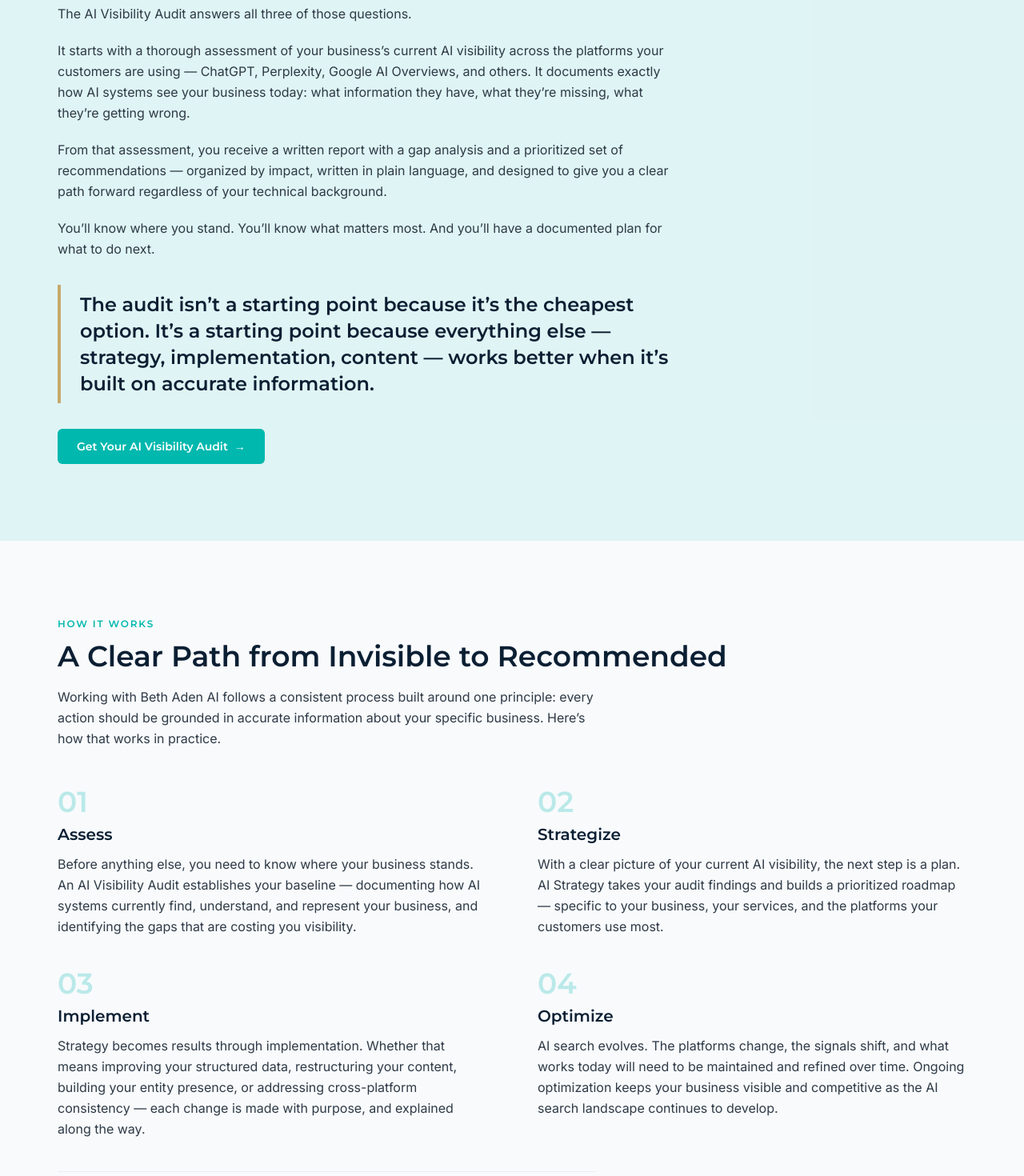
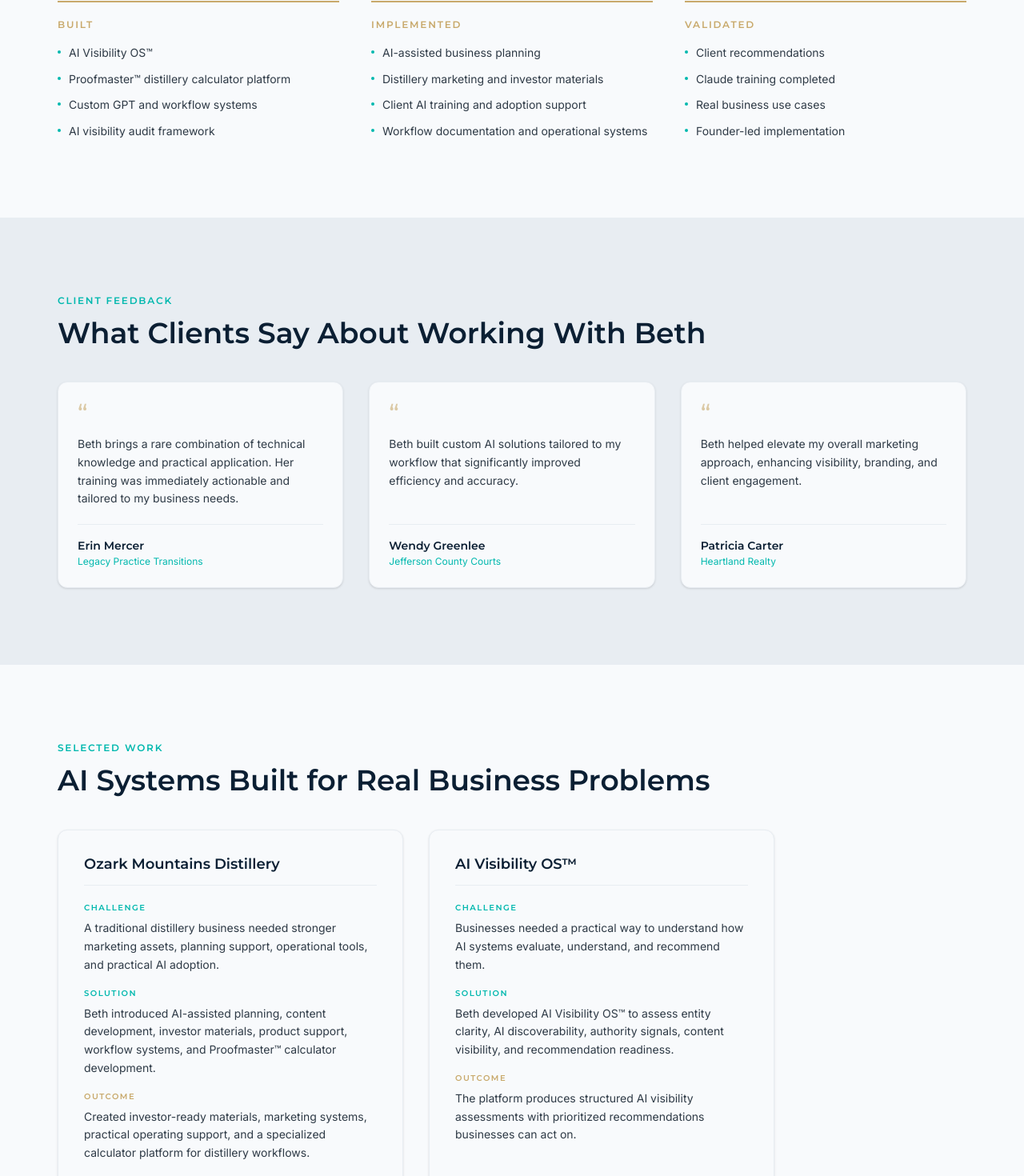
Before and after one commit to SheilaAden/bethadenai-com, a Next.js app: page / in a window 1280 px wide. Shown: the part 6840-8310 px from the top of the page at 80% size. Built offline with nearby package versions, Linux system fonts and the light colour scheme.

Commit message:
feat: add testimonials credentials and proof sections

```diff
--- a/app/about/page.tsx
+++ b/app/about/page.tsx
@@ -153,6 +153,16 @@
     answer:
       "Start with an AI Visibility Audit. It's the right first step for almost every business I work with because it gives us both a documented, specific picture of where you stand — which makes every conversation after it more useful. Whether you move from the audit to strategy, to implementation, or choose to handle the recommendations yourself, you'll leave with something concrete and actionable.\n\nIf you're not sure whether an audit is the right fit, reach out through the contact page. I review every inquiry personally and will tell you honestly whether it's the right starting point for your situation.",
   },
+]
+
+const credentials = [
+  'Completed Introduction to Claude Cowork',
+  'Completed Claude Code 101',
+  'Completed Claude 101',
+  'Creator of AI Visibility OS™',
+  'Creator of Beth Aden AI Visibility Framework™',
+  'Builder of custom GPTs, AI workflows, and business systems',
+  'Practical AI adoption and workflow strategist',
 ]
 
 /* ─────────────────────────────────────────────
@@ -389,6 +399,34 @@
         </Container>
       </Section>
 
+      {/* ── Credentials & Applied AI Training ── */}
+      <Section background="silver">
+        <Container>
+          <div className="max-w-3xl">
+            <SectionLabel>Applied AI Training</SectionLabel>
+            <h2 className="font-heading font-semibold text-3xl md:text-4xl text-navy mt-2 mb-2">
+              Credentials &amp; Applied AI Training
+            </h2>
+            <div className="w-10 h-[2px] bg-gold/60 mb-6" aria-hidden="true" />
+            <ul className="space-y-3 mb-8">
+              {credentials.map((item) => (
+                <li key={item} className="flex items-start gap-3">
+                  <span className="flex-shrink-0 w-1.5 h-1.5 rounded-full bg-gold/60 mt-1.5" aria-hidden="true" />
+                  <span className="text-base text-graphite leading-relaxed">{item}</span>
+                </li>
+              ))}
+            </ul>
+            <div className="border-l-4 border-gold/40 pl-5 py-1">
+              <p className="text-base text-graphite leading-relaxed">
+                Beth&rsquo;s work combines applied AI training with hands-on implementation across
+                visibility strategy, workflow systems, custom GPTs, business operations, and
+                practical AI adoption for non-technical business owners.
+              </p>
+            </div>
+          </div>
+        </Container>
+      </Section>
+
       {/* ── SECTION 5: Why AI Visibility Matters ── */}
       <Section background="navy">
         <Container>
--- a/app/page.tsx
+++ b/app/page.tsx
@@ -169,6 +169,75 @@
     question: 'Where should I start?',
     answer:
       'Start with an AI Visibility Audit. It\'s the most efficient first step because everything else — strategy, implementation, content — is more effective when it\'s built on accurate information about how AI systems currently see your specific business. The audit tells you exactly where you stand and what to prioritize. From there, you\'ll know what kind of help you need and in what order.',
+  },
+]
+
+const proofColumns = [
+  {
+    title: 'Built',
+    items: [
+      'AI Visibility OS™',
+      'Proofmaster™ distillery calculator platform',
+      'Custom GPT and workflow systems',
+      'AI visibility audit framework',
+    ],
+  },
+  {
+    title: 'Implemented',
+    items: [
+      'AI-assisted business planning',
+      'Distillery marketing and investor materials',
+      'Client AI training and adoption support',
+      'Workflow documentation and operational systems',
+    ],
+  },
+  {
+    title: 'Validated',
+    items: [
+      'Client recommendations',
+      'Claude training completed',
+      'Real business use cases',
+      'Founder-led implementation',
+    ],
+  },
+]
+
+// Rick Aden — DO NOT PUBLISH until quote receives final approval from Rick.
+// {
+//   quote: "Beth introduced me to practical AI tools for the distillery business, helping turn ideas into marketing materials, investor resources, product planning, and the Proofmaster calculator platform.",
+//   name: "Rick Aden",
+//   context: "Ozark Mountains Distillery",
+// },
+const testimonials = [
+  {
+    quote: 'Beth brings a rare combination of technical knowledge and practical application. Her training was immediately actionable and tailored to my business needs.',
+    name: 'Erin Mercer',
+    context: 'Legacy Practice Transitions',
+  },
+  {
+    quote: 'Beth built custom AI solutions tailored to my workflow that significantly improved efficiency and accuracy.',
+    name: 'Wendy Greenlee',
+    context: 'Jefferson County Courts',
+  },
+  {
+    quote: 'Beth helped elevate my overall marketing approach, enhancing visibility, branding, and client engagement.',
+    name: 'Patricia Carter',
+    context: 'Heartland Realty',
+  },
+]
+
+const caseStudies = [
+  {
+    title: 'Ozark Mountains Distillery',
+    challenge: 'A traditional distillery business needed stronger marketing assets, planning support, operational tools, and practical AI adoption.',
+    solution: 'Beth introduced AI-assisted planning, content development, investor materials, product support, workflow systems, and Proofmaster™ calculator development.',
+    outcome: 'Created investor-ready materials, marketing systems, practical operating support, and a specialized calculator platform for distillery workflows.',
+  },
+  {
+    title: 'AI Visibility OS™',
+    challenge: 'Businesses needed a practical way to understand how AI systems evaluate, understand, and recommend them.',
+    solution: 'Beth developed AI Visibility OS™ to assess entity clarity, AI discoverability, authority signals, content visibility, and recommendation readiness.',
+    outcome: 'The platform produces structured AI visibility assessments with prioritized recommendations businesses can act on.',
   },
 ]
 
@@ -650,6 +719,104 @@
         </Container>
       </Section>
 
+      {/* ── Proof & Results ── */}
+      <Section background="white">
+        <Container>
+          <SectionLabel>Proof &amp; Results</SectionLabel>
+          <h2 className="font-heading font-semibold text-3xl md:text-4xl text-navy leading-tight mt-2 mb-2">
+            Built Systems. Real Work. Practical AI Adoption.
+          </h2>
+          <div className="w-10 h-[2px] bg-gold/60 mb-6" aria-hidden="true" />
+          <p className="text-base text-graphite leading-relaxed max-w-2xl mb-12">
+            Beth Aden AI is built from hands-on implementation — not theory. From custom AI tools
+            and business workflows to visibility audits, training, and real client support, the work
+            is grounded in systems people can actually use.
+          </p>
+          <div className="grid grid-cols-1 md:grid-cols-3 gap-8 md:gap-10">
+            {proofColumns.map((col) => (
+              <div key={col.title} className="border-t-2 border-gold pt-5">
+                <p className="text-xs font-heading font-semibold uppercase tracking-[0.15em] text-gold mb-4">
+                  {col.title}
+                </p>
+                <ul className="space-y-2.5">
+                  {col.items.map((item) => (
+                    <li key={item} className="flex items-start gap-2.5 text-sm text-graphite leading-relaxed">
+                      <span className="flex-shrink-0 w-1 h-1 rounded-full bg-teal mt-2" aria-hidden="true" />
+                      {item}
+                    </li>
+                  ))}
+                </ul>
+              </div>
+            ))}
+          </div>
+        </Container>
+      </Section>
+
+      {/* ── Client Feedback ── */}
+      <Section background="silver">
+        <Container>
+          <SectionLabel>Client Feedback</SectionLabel>
+          <h2 className="font-heading font-semibold text-3xl md:text-4xl text-navy leading-tight mt-2 mb-10">
+            What Clients Say About Working With Beth
+          </h2>
+          <div className="grid grid-cols-1 md:grid-cols-3 gap-6 md:gap-8">
+            {testimonials.map((t) => (
+              <figure key={t.name} className="bg-cloud rounded-xl p-6 border border-silver shadow-sm flex flex-col">
+                <span className="text-3xl font-heading text-gold/60 leading-none mb-3 select-none" aria-hidden="true">
+                  &ldquo;
+                </span>
+                <blockquote className="text-sm text-graphite leading-relaxed flex-grow mb-5">
+                  {t.quote}
+                </blockquote>
+                <figcaption className="border-t border-silver pt-4 mt-auto">
+                  <p className="font-heading font-semibold text-sm text-navy">{t.name}</p>
+                  <p className="text-xs text-teal mt-0.5">{t.context}</p>
+                </figcaption>
+              </figure>
+            ))}
+          </div>
+        </Container>
+      </Section>
+
+      {/* ── Selected Work ── */}
+      <Section background="white">
+        <Container>
+          <SectionLabel>Selected Work</SectionLabel>
+          <h2 className="font-heading font-semibold text-3xl md:text-4xl text-navy leading-tight mt-2 mb-10">
+            AI Systems Built for Real Business Problems
+          </h2>
+          <div className="grid grid-cols-1 md:grid-cols-2 gap-6 md:gap-8 max-w-4xl">
+            {caseStudies.map((cs) => (
+              <article key={cs.title} className="bg-cloud rounded-xl p-6 md:p-8 border border-silver shadow-sm">
+                <h3 className="font-heading font-semibold text-lg text-navy mb-5 pb-4 border-b border-silver">
+                  {cs.title}
+                </h3>
+                <div className="space-y-4">
+                  <div>
+                    <p className="text-[10px] font-heading font-semibold uppercase tracking-[0.15em] text-teal mb-1.5">
+                      Challenge
+                    </p>
+                    <p className="text-sm text-graphite leading-relaxed">{cs.challenge}</p>
+                  </div>
+                  <div>
+                    <p className="text-[10px] font-heading font-semibold uppercase tracking-[0.15em] text-teal mb-1.5">
+                      Solution
+                    </p>
+                    <p className="text-sm text-graphite leading-relaxed">{cs.solution}</p>
+                  </div>
+                  <div>
+                    <p className="text-[10px] font-heading font-semibold uppercase tracking-[0.15em] text-gold mb-1.5">
+                      Outcome
+                    </p>
+                    <p className="text-sm text-graphite leading-relaxed">{cs.outcome}</p>
+                  </div>
+                </div>
+              </article>
+            ))}
+          </div>
+        </Container>
+      </Section>
+
       {/* ── SECTION 8: Audit Introduction ── */}
       <Section background="teal">
         <Container>
```
